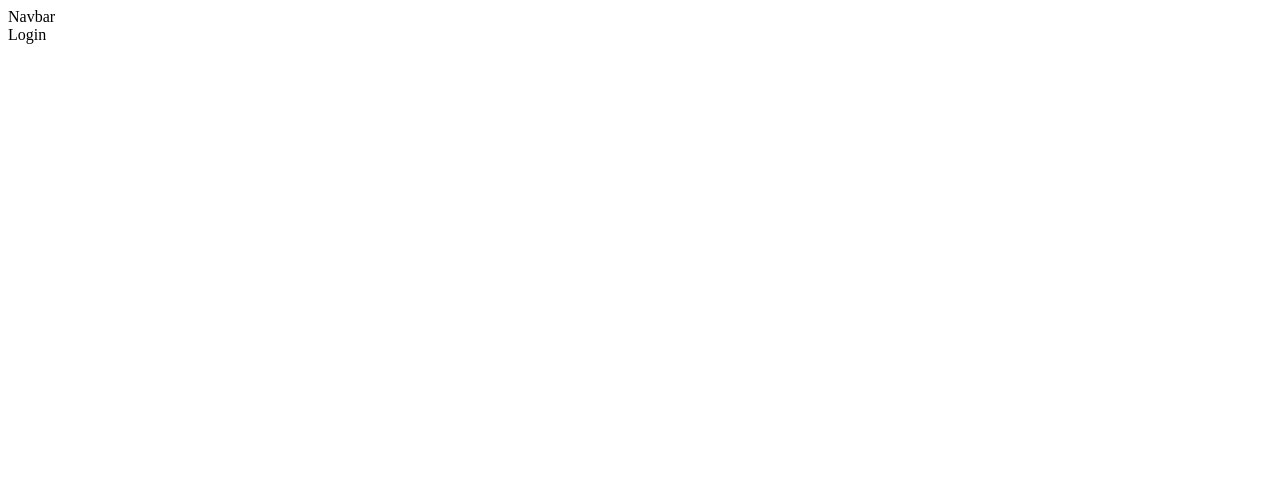
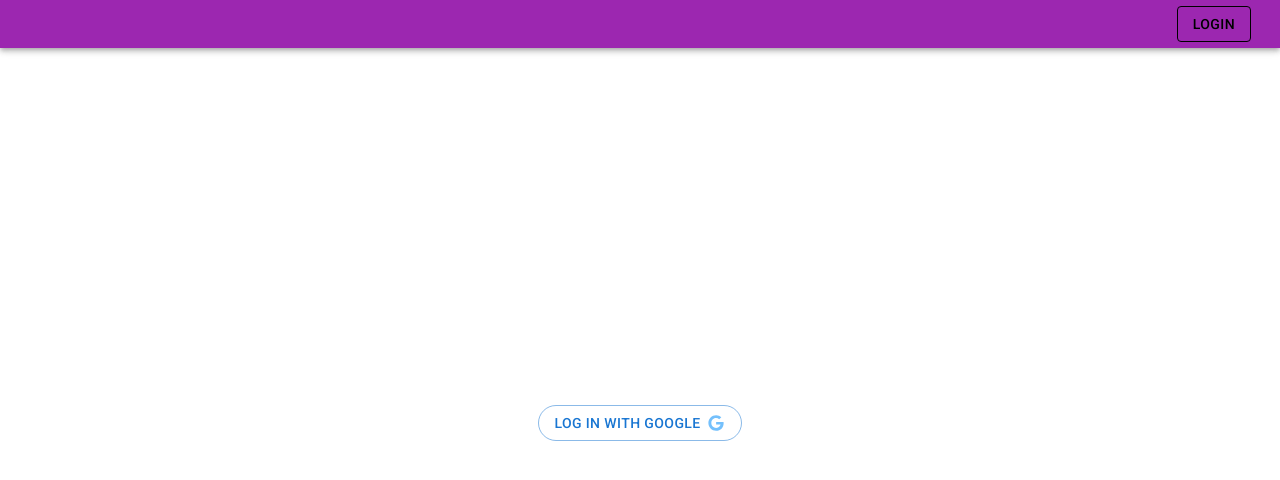
Before and after one commit to Neysel/real-time-CHAT-practice, a React (Create React App) app in the folder folder_name/: page / in a window 1280 px wide. Shown: the top 480 px of the page. Built offline with nearby package versions, Linux system fonts and the light colour scheme.

Commit message:
firebase installed

```diff
--- a/folder_name/public/index.html
+++ b/folder_name/public/index.html
@@ -10,20 +10,13 @@
       content="Web site created using create-react-app"
     />
     <link rel="apple-touch-icon" href="%PUBLIC_URL%/logo192.png" />
-    <!--
-      manifest.json provides metadata used when your web app is installed on a
-      user's mobile device or desktop. See https://developers.google.com/web/fundamentals/web-app-manifest/
-    -->
     <link rel="manifest" href="%PUBLIC_URL%/manifest.json" />
-    <!--
-      Notice the use of %PUBLIC_URL% in the tags above.
-      It will be replaced with the URL of the `public` folder during the build.
-      Only files inside the `public` folder can be referenced from the HTML.
-
-      Unlike "/favicon.ico" or "favicon.ico", "%PUBLIC_URL%/favicon.ico" will
-      work correctly both with client-side routing and a non-root public URL.
-      Learn how to configure a non-root public URL by running `npm run build`.
-    -->
+   <link rel="preconnect" href="https://fonts.googleapis.com" />
+<link rel="preconnect" href="https://fonts.gstatic.com" crossorigin />
+<link
+  rel="stylesheet"
+  href="https://fonts.googleapis.com/css2?family=Roboto:wght@300;400;500;700&display=swap"
+/>
     <title>React App</title>
   </head>
   <body>
--- a/folder_name/src/App.css
+++ b/folder_name/src/App.css
@@ -1,38 +1,5 @@
-.App {
-  text-align: center;
+* {
+  margin: 0;
+  padding: 0;
+  box-sizing: border-box;
 }
-
-.App-logo {
-  height: 40vmin;
-  pointer-events: none;
-}
-
-@media (prefers-reduced-motion: no-preference) {
-  .App-logo {
-    animation: App-logo-spin infinite 20s linear;
-  }
-}
-
-.App-header {
-  background-color: #282c34;
-  min-height: 100vh;
-  display: flex;
-  flex-direction: column;
-  align-items: center;
-  justify-content: center;
-  font-size: calc(10px + 2vmin);
-  color: white;
-}
-
-.App-link {
-  color: #61dafb;
-}
-
-@keyframes App-logo-spin {
-  from {
-    transform: rotate(0deg);
-  }
-  to {
-    transform: rotate(360deg);
-  }
-}
--- a/folder_name/src/components/Login.js
+++ b/folder_name/src/components/Login.js
@@ -1,10 +1,33 @@
+import Box from '@mui/material/Box';
+import Button from '@mui/material/Button';
+import Container from '@mui/material/Container';
+import Grid from '@mui/material/Grid';
 import React from 'react';
 
 const Login = () => {
+
+    let google_icon = <svg xmlns="http://www.w3.org/2000/svg" height="20" width="20" viewBox="0 0 640 640"><path fill="#74C0FC" d="M564 325.8C564 467.3 467.1 568 324 568C186.8 568 76 457.2 76 320C76 182.8 186.8 72 324 72C390.8 72 447 96.5 490.3 136.9L422.8 201.8C334.5 116.6 170.3 180.6 170.3 320C170.3 406.5 239.4 476.6 324 476.6C422.2 476.6 459 406.2 464.8 369.7L324 369.7L324 284.4L560.1 284.4C562.4 297.1 564 309.3 564 325.8z"/></svg>
+
+
     return (
-        <div>
-            Login
-        </div>
+        <Container>
+            <Grid container
+                style={{height: window.innerHeight - 50}}
+                alignItems={"center"}
+                justifyContent={"center"}
+            >
+                <Grid style={{width: 400, borderRadius: "20px"}}
+                    container
+                    alignItems={'center'}
+                    direction={'column'}
+                >
+                    {/* p={5} is a paddig */}
+                    <Box p={5}  >
+                        <Button style={{borderRadius: "40px"}} variant={"outlined"}>Log in with google<span style={{marginLeft: "5px"}}> </span>{google_icon}</Button>
+                    </Box>
+                </Grid>
+            </Grid>
+        </Container>
      );
 }
 
--- a/folder_name/src/components/Navbar.js
+++ b/folder_name/src/components/Navbar.js
@@ -1,10 +1,32 @@
 import React from 'react';
+import AppBar from '@mui/material/AppBar';
+import Box from '@mui/material/Box';
+import Toolbar from '@mui/material/Toolbar';
+import Typography from '@mui/material/Typography';
+import IconButton from '@mui/material/IconButton';
+import MenuIcon from '@mui/icons-material/Menu';
+import Grid from '@mui/material/Grid';
+import Button from '@mui/material/Button';
 
 const Navbar = () => {
+    const user = false
+
+
     return (
-        <div>
-            Navbar
-        </div>
+
+        <AppBar color={"secondary"} position="static">
+  <Toolbar variant="dense" justify={"flex-end"} style={{justifyContent: "flex-end"}}>
+        <Grid container  style={{justifyContent: "flex-end"}}>
+            {user ?
+            <Button variant={"outlined"} style={{color: "black", borderColor: "black" }} >Logout</Button>
+            :
+            <Button variant={"outlined"} style={{color: "black", borderColor: "black", marginRight: "5px"}} >Login</Button>
+        }
+
+
+        </Grid>
+  </Toolbar>
+</AppBar>
      );
 }
 
--- a/folder_name/src/index.js
+++ b/folder_name/src/index.js
@@ -1,6 +1,32 @@
 import React from 'react';
 import ReactDOM from 'react-dom/client';
 import App from './App';
+import firebase from "firebase"
+import 'firebase/firestore'
+import 'firebase/auth'
+
+
+// // Import the functions you need from the SDKs you need
+// import { initializeApp } from "firebase/app";
+// import { getAnalytics } from "firebase/analytics";
+// // TODO: Add SDKs for Firebase products that you want to use
+// // https://firebase.google.com/docs/web/setup#available-libraries
+
+// // Your web app's Firebase configuration
+// // For Firebase JS SDK v7.20.0 and later, measurementId is optional
+firebase.initializeApp({
+  apiKey: "AIzaSyBI3cuy3inWyUZymgH6heR6ZHv8J3-rNmM",
+  authDomain: "test-940aa.firebaseapp.com",
+  projectId: "test-940aa",
+  storageBucket: "test-940aa.firebasestorage.app",
+  messagingSenderId: "219094058194",
+  appId: "1:219094058194:web:d23b8ce279e9238de2d90b",
+  measurementId: "G-J7DMJX9787"
+});
+
+// // Initialize Firebase
+// const app = initializeApp(firebaseConfig);
+// const analytics = getAnalytics(app);
 
 const root = ReactDOM.createRoot(document.getElementById('root'));
 root.render(
```
Also changed, not shown: folder_name/package.json (+7 -0 lines), 1 other file (tests, documents, lock files or other folders).
